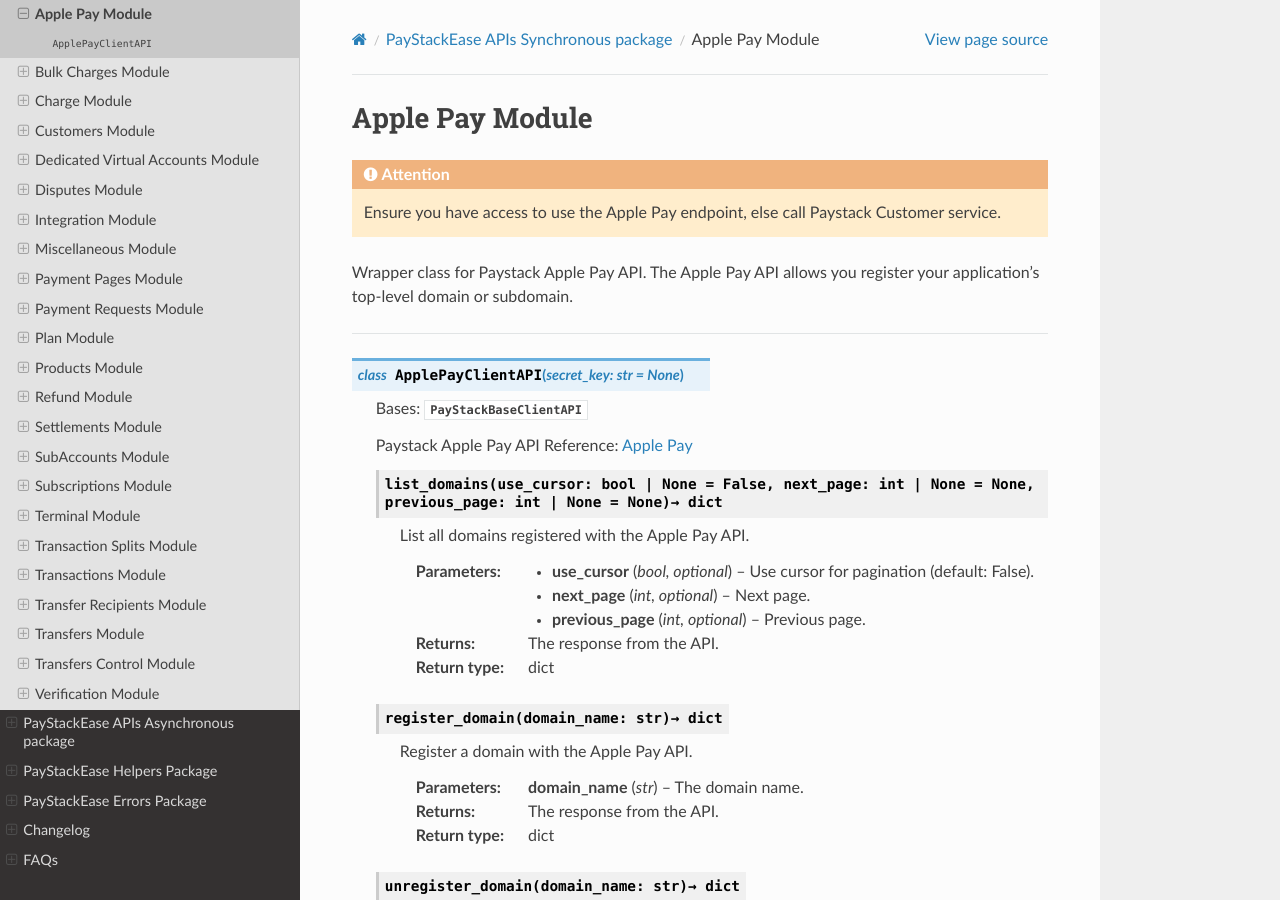
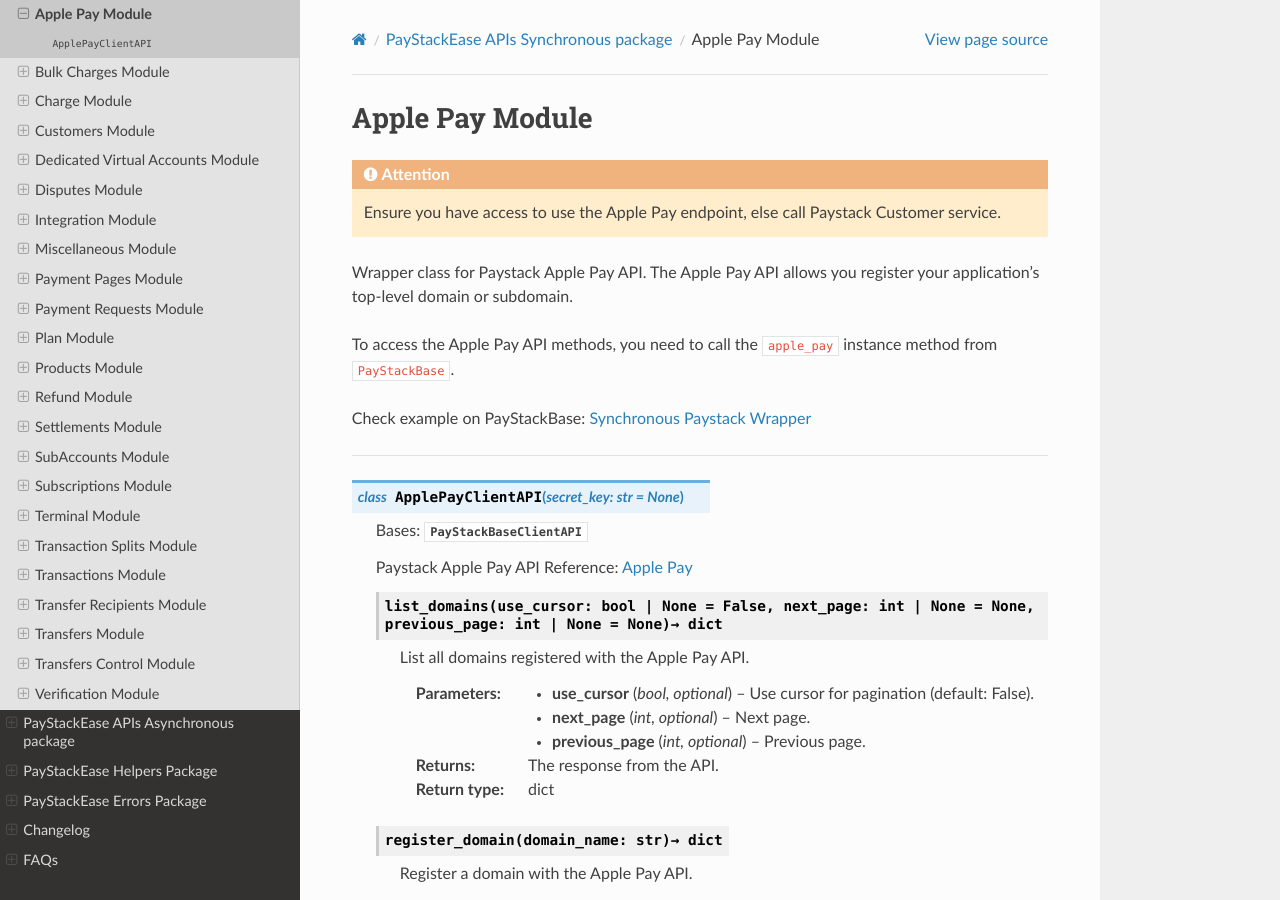
Before and after one commit to cla-bit/PayStackEase, a Sphinx documentation site: the page built from docs/source/applepay.rst, in a window 1280 px wide and 900 px high. Built offline with Sphinx 7.4.7 and the Read the Docs theme 2.0.0, drawn with Linux system fonts in a browser that asks for light colours.

Commit message:
updated the following rst files: aapplepay, applepay

```diff
--- a/docs/source/applepay.rst
+++ b/docs/source/applepay.rst
@@ -7,7 +7,12 @@
 .. attention::
     Ensure you have access to use the Apple Pay endpoint, else call Paystack Customer service.
 
-Wrapper class for Paystack Apple Pay API. The Apple Pay API allows you register your application’s top-level domain or subdomain.
+Wrapper class for Paystack Apple Pay API. The Apple Pay API allows you register your application’s
+top-level domain or subdomain.
+
+To access the Apple Pay API methods, you need to call the ``apple_pay`` instance method from ``PayStackBase``.
+
+Check example on PayStackBase: :doc:`paystack`
 
 ------------------------------------------------------------------------------
 
```
Also changed, not shown: docs/source/aapplepay.rst (+6 -1 lines).
